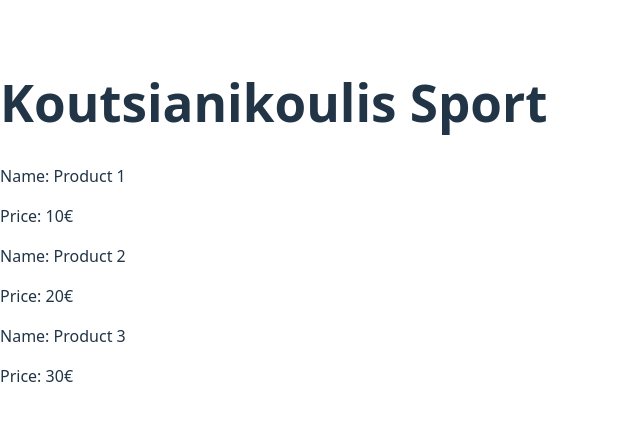
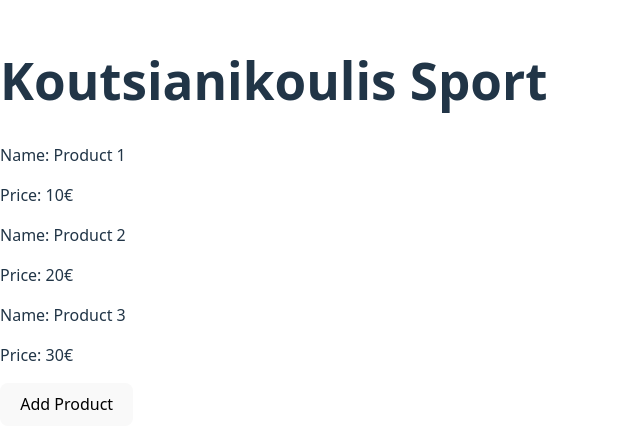
Before and after one commit to DimitrisDimas/eshop-frontend, a React (Vite) app in the folder client/: page / in a window 1280 px wide. Shown: the part 178-626 px from the top of the page, without its empty margins (0-640 px from the left). Built offline with nearby package versions, Linux system fonts and the light colour scheme.

Commit message:
Implement product addition functionality (temp data)

```diff
--- a/client/src/App.tsx
+++ b/client/src/App.tsx
@@ -19,6 +19,15 @@ function App() {
         </div>
       ))}
 
+      <button onClick={() => {
+        setProducts(prevProducts => [
+            ...prevProducts, {id: prevProducts.length+1, name: `Product ${prevProducts.length+1}`, price: Math.floor(Math.random()*100)+1}
+          ]);
+        }}>
+
+        Add Product
+      </button>
+
     </div>
 
   )
```
